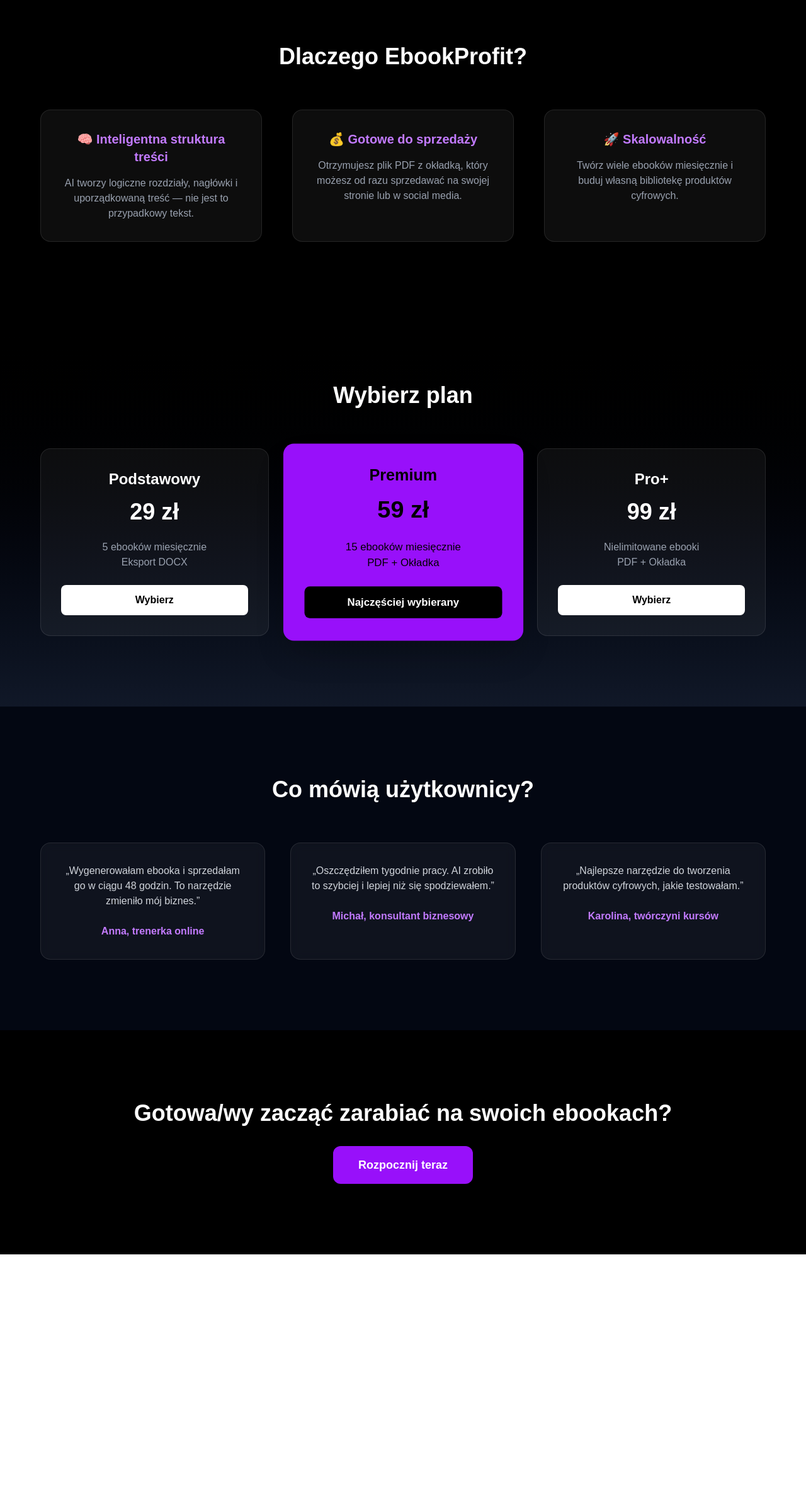
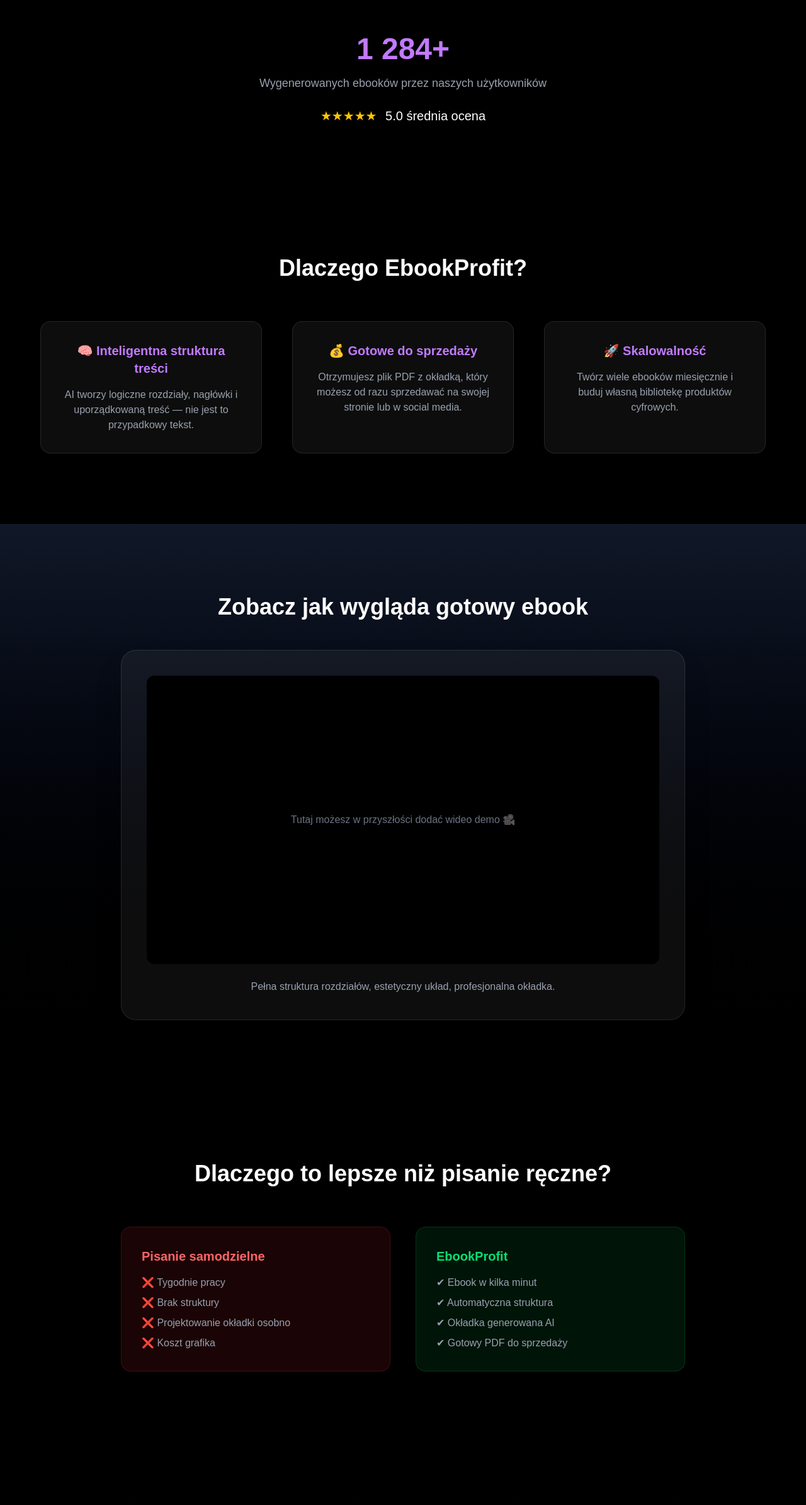
Before and after one commit to olaastolarczuk-eng/ebookprofit, a Next.js app: page / in a window 1280 px wide. Shown: the part 1196-3586 px from the top of the page at 63% size. Before the commit the page ends 3188 px from the top, so only its background shows below. Built offline with nearby package versions, Linux system fonts and the light colour scheme; no server answers.

Commit message:
Full premium SaaS landing page

```diff
--- a/app/globals.css
+++ b/app/globals.css
@@ -25,3 +25,7 @@
 .animate-fadeIn {
   animation: fadeIn 1s ease forwards;
 }
+.hover-glow:hover {
+  box-shadow: 0 0 40px rgba(168, 85, 247, 0.4);
+  transition: 0.3s ease;
+}
--- a/app/page.tsx
+++ b/app/page.tsx
@@ -75,6 +75,20 @@
         </div>
 
       </section>
+      {/* ===== LICZNIK ===== */}
+<section className="py-24 text-center bg-black">
+  <h2 className="text-5xl font-bold text-purple-400 mb-4">
+    1 284+
+  </h2>
+  <p className="text-gray-400 text-lg">
+    Wygenerowanych ebooków przez naszych użytkowników
+  </p>
+
+  <div className="mt-6 text-yellow-400 text-xl">
+    ★★★★★ <span className="text-white ml-2">5.0 średnia ocena</span>
+  </div>
+</section>
+
       {/* ===== DLACZEGO MY ===== */}
 <section className="py-28 px-6 bg-black text-center">
   <h2 className="text-4xl font-bold mb-16">
@@ -114,6 +128,58 @@
 
   </div>
 </section>
+{/* ===== DEMO ===== */}
+<section className="py-28 px-6 bg-gradient-to-b from-gray-900 to-black text-center">
+  <h2 className="text-4xl font-bold mb-12">
+    Zobacz jak wygląda gotowy ebook
+  </h2>
+
+  <div className="max-w-4xl mx-auto bg-white/5 p-10 rounded-3xl border border-white/10 shadow-2xl">
+    <div className="aspect-video bg-black rounded-xl flex items-center justify-center text-gray-500">
+      Tutaj możesz w przyszłości dodać wideo demo 🎥
+    </div>
+
+    <p className="text-gray-400 mt-6">
+      Pełna struktura rozdziałów, estetyczny układ, profesjonalna okładka.
+    </p>
+  </div>
+</section>
+{/* ===== PORÓWNANIE ===== */}
+<section className="py-28 px-6 bg-black text-center">
+  <h2 className="text-4xl font-bold mb-16">
+    Dlaczego to lepsze niż pisanie ręczne?
+  </h2>
+
+  <div className="max-w-4xl mx-auto grid md:grid-cols-2 gap-10 text-left">
+
+    <div className="bg-red-500/10 p-8 rounded-2xl border border-red-500/20">
+      <h3 className="text-xl font-semibold mb-4 text-red-400">
+        Pisanie samodzielne
+      </h3>
+      <ul className="text-gray-400 space-y-2">
+        <li>❌ Tygodnie pracy</li>
+        <li>❌ Brak struktury</li>
+        <li>❌ Projektowanie okładki osobno</li>
+        <li>❌ Koszt grafika</li>
+      </ul>
+    </div>
+
+    <div className="bg-green-500/10 p-8 rounded-2xl border border-green-500/20">
+      <h3 className="text-xl font-semibold mb-4 text-green-400">
+        EbookProfit
+      </h3>
+      <ul className="text-gray-400 space-y-2">
+        <li>✔ Ebook w kilka minut</li>
+        <li>✔ Automatyczna struktura</li>
+        <li>✔ Okładka generowana AI</li>
+        <li>✔ Gotowy PDF do sprzedaży</li>
+      </ul>
+    </div>
+
+  </div>
+</section>
+
+
 
       {/* ===== CENNIK ===== */}
       <section className="py-28 px-6 bg-gradient-to-b from-black to-gray-900 text-center">
@@ -174,6 +240,22 @@
 
         </div>
       </section>
+      {/* ===== BEZPIECZEŃSTWO ===== */}
+<section className="py-20 px-6 bg-gray-950 text-center">
+  <h2 className="text-3xl font-bold mb-8">
+    Bezpieczne płatności
+  </h2>
+
+  <p className="text-gray-400 max-w-2xl mx-auto">
+    Wszystkie płatności obsługiwane są przez Stripe.
+    Dane kart są szyfrowane i nigdy nie trafiają na nasze serwery.
+  </p>
+
+  <div className="mt-8 text-gray-500">
+    🔒 SSL • Stripe • Bezpieczne transakcje
+  </div>
+</section>
+
       {/* ===== OPINIE ===== */}
 <section className="py-28 px-6 bg-gray-950 text-center">
   <h2 className="text-4xl font-bold mb-16">
```
